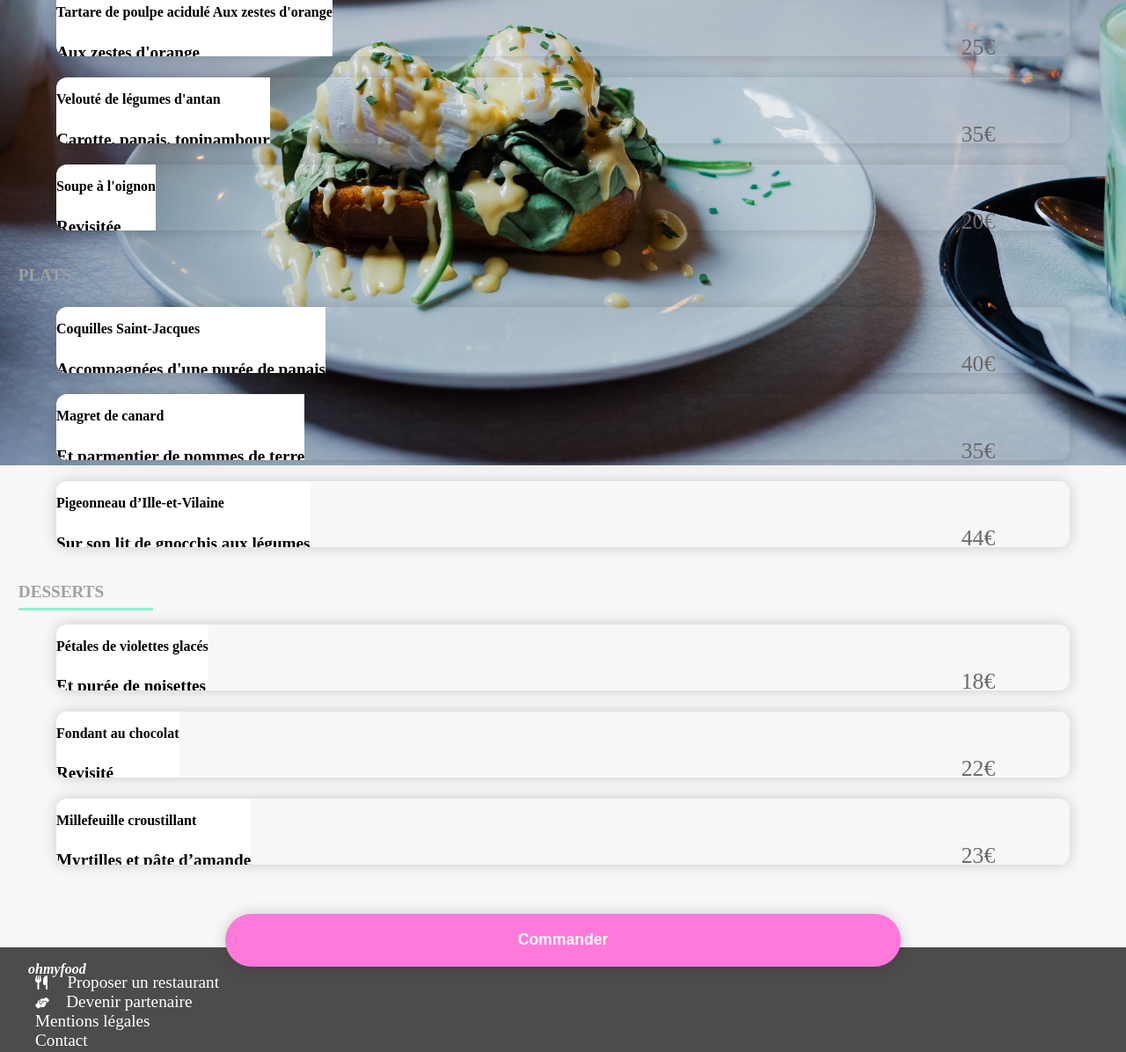
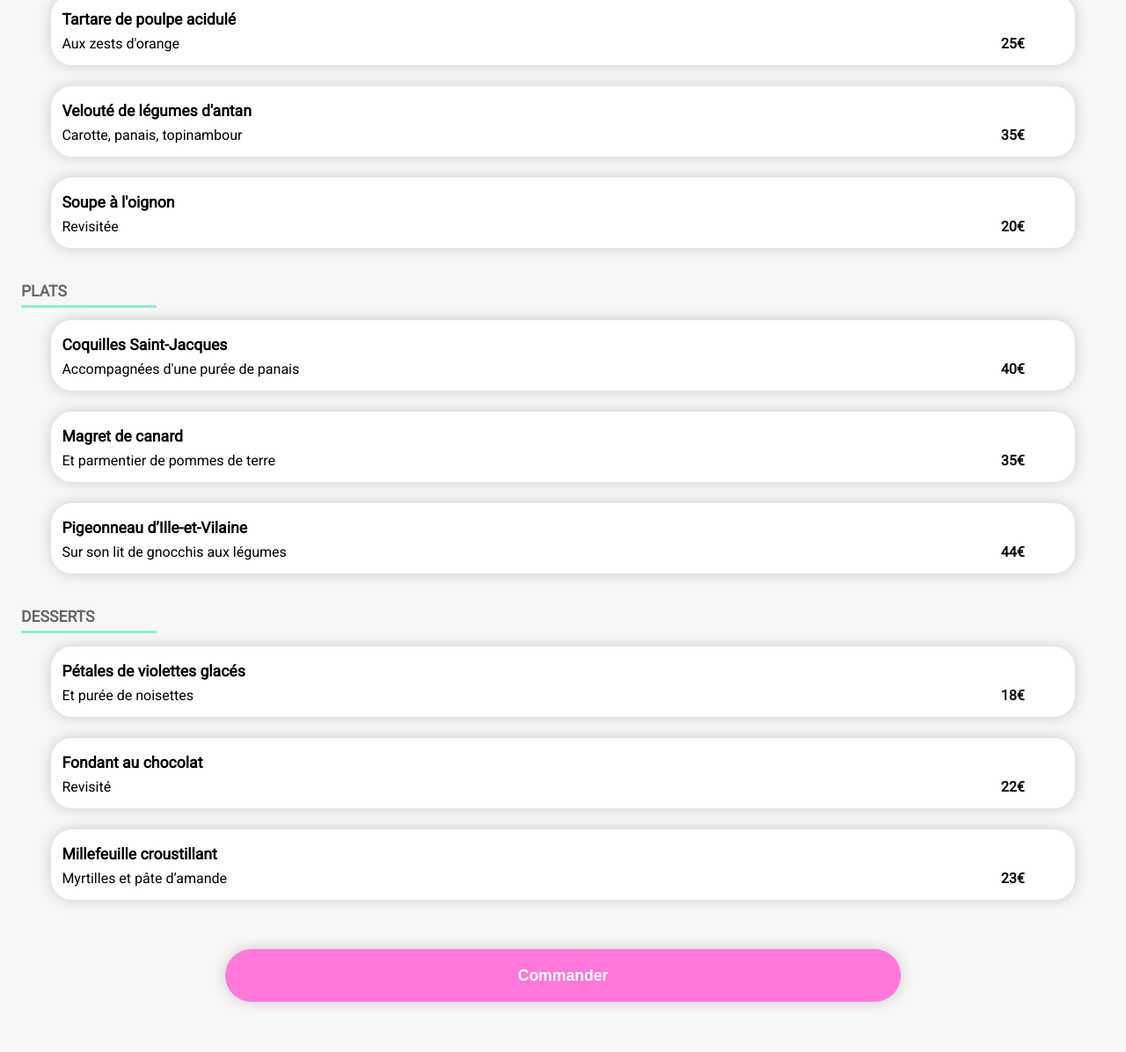
Before and after one commit to FaridBF/FaridBouras_3_22072021, a plain HTML site: page restaurant_1.html in a window 1280 px wide. Shown: the part 512-1708 px from the top of the page at 88% size. Drawn offline with Linux system fonts and the light colour scheme; a web font is replaced by a local one.

Commit message:
WIP restaurant - fonctionnement ok - footer ok reste header et couleur et effets visuels

```diff
--- a/restaurant_1.css
+++ b/restaurant_1.css
@@ -44,6 +44,9 @@ img {
   width: 100%;
   border-top-left-radius: 3rem;
   border-top-right-radius: 3rem;
+  height: 1365px;
+  position: relative;
+  padding-top: 0.5rem;
 }
 
 h1 {
@@ -53,19 +56,23 @@ h1 {
   justify-content: space-between;
   margin-left: 1.5rem;
   font-style: italic;
+  font-family: "Shrikhand";
 }
 
 h2 {
-  color: #a0a0a0;
-  font-size: 1.2rem;
-  margin-left: 1.3rem;
+  color: #686767;
+  font-size: 1.1rem;
+  margin-left: 1.5rem;
   border-bottom: solid 3px #8af1ce;
   padding-bottom: 0.4rem;
   width: 12%;
+  font-family: "Roboto";
 }
 
-h3 {
-  font-size: 1rem;
+.nom_produit {
+  font-size: 1.1rem;
+  font-weight: bold;
+  font-family: "Roboto";
 }
 
 a {
@@ -82,42 +89,32 @@ a {
   display: flex;
   box-shadow: 0 0 1rem #0000002e;
   border-color: white;
-  border-radius: 0.75rem;
-  margin: 0px 0px 1.5rem 0;
+  border-radius: 1.5rem;
+  margin: 0px 0px 1.5rem 0rem;
+  padding-left: 0.8rem;
   width: 90%;
-  height: 75px;
+  height: 80px;
   overflow: hidden;
+  background: white;
 }
 
 .texte {
-  font-size: 1rem;
-  color: black;
   background-color: white;
+  width: 95%;
 }
 
-.texte p {
-  font-size: 1.2rem;
-  margin-top: -1rem;
-}
-
-h4 {
-  font-weight: bold;
-  font-size: 1.2rem;
+.description_produit {
+  font-family: "Roboto";
+  display: flex;
+  justify-content: space-between;
+  align-items: center;
+  margin-top: -0.6rem;
 }
 
 .prix {
-  position: absolute;
-  color: #6b6868;
-  right: 0.5rem;
-  height: 30px;
-  display: flex;
-  align-items: center;
-  min-height: 30px;
-  min-width: 10%;
-  width: 25%;
-  font-size: 1.6rem;
-  justify-content: center;
-  cursor: pointer;
+  color: #0f0f0f;
+  font-size: 1rem;
+  font-weight: bold;
 }
 
 .bouton {
@@ -147,19 +144,21 @@ footer {
   background-color: #4e4b4b;
   color: white;
   margin-top: -3rem;
+  height: auto;
 }
 
-h5 {
-  font-style: italic;
+h3 {
   margin-left: 2rem;
-  padding-top: 1rem;
-  font-size: 1rem;
+  padding-top: 3rem;
+  font-size: 1.6rem;
+  font-family: "Shrikhand";
 }
 
 footer a {
   text-decoration: none;
   color: white;
   font-size: 1.2rem;
+  font-family: "Roboto";
 }
 
 .container {
@@ -169,10 +168,6 @@ footer a {
 .container ul li {
   color: white;
   list-style: none;
-}
-
-ul {
-  margin-top: -2rem;
 }
 
 .icone_restaurant {
--- a/restaurant_1.html
+++ b/restaurant_1.html
@@ -37,25 +37,21 @@
                 <div class="section_2">
                     <div class="entree">
                         <div class="texte">
-                            <h3>Tartare de poulpe acidulé
-                                Aux zestes d'orange</h3>
-                            <span class="prix">25€</i></span>
-                            <h4>Aux zestes d'orange</h4>
-                            <div>pour la deuxi</div>
+                            <p class="nom_produit">Tartare de poulpe acidulé</p>
+                            <p class="description_produit">Aux zests d'orange<span class="prix">25€</i></span></p>
                         </div>
                     </div>
                     <div class="entree">
                         <div class="texte">
-                            <h3>Velouté de légumes d'antan</h3>
-                            <span class="prix">35€</i></span>
-                            <h4>Carotte, panais, topinambour</h4>
+                            <p class="nom_produit">Velouté de légumes d'antan</p>
+                            <p class="description_produit">Carotte, panais, topinambour<span class="prix">35€</i></span>
+                            </p>
                         </div>
                     </div>
                     <div class="entree">
                         <div class="texte">
-                            <h3>Soupe à l'oignon</h3>
-                            <span class="prix">20€</i></span>
-                            <h4>Revisitée</h4>
+                            <p class="nom_produit">Soupe à l'oignon</p>
+                            <p class="description_produit">Revisitée<span class="prix">20€</i></span></p>
                         </div>
                     </div>
                 </div>
@@ -63,23 +59,25 @@
                 <div class="section_2">
                     <div class="entree">
                         <div class="texte">
-                            <h3>Coquilles Saint-Jacques</h3>
-                            <span class="prix">40€</i></span>
-                            <h4>Accompagnées d'une purée de panais</h4>
+                            <p class="nom_produit">Coquilles Saint-Jacques</p>
+                            <p class="description_produit">Accompagnées d'une purée de panais <span
+                                    class="prix">40€</i></span>
+                            </p>
                         </div>
                     </div>
                     <div class="entree">
                         <div class="texte">
-                            <h3>Magret de canard</h3>
-                            <span class="prix">35€</i></span>
-                            <h4>Et parmentier de pommes de terre</h4>
+                            <p class="nom_produit">Magret de canard</p>
+                            <p class="description_produit">Et parmentier de pommes de terre <span
+                                    class="prix">35€</i></span>
+                            </p>
                         </div>
                     </div>
                     <div class="entree">
                         <div class="texte">
-                            <h3>Pigeonneau d’Ille-et-Vilaine</h3>
-                            <span class="prix">44€</i></span>
-                            <h4>Sur son lit de gnocchis aux légumes</h4>
+                            <p class="nom_produit">Pigeonneau d’Ille-et-Vilaine</p>
+                            <p class="description_produit">Sur son lit de gnocchis aux légumes<span
+                                    class="prix">44€</i></span></p>
                         </div>
                     </div>
                 </div>
@@ -87,23 +85,21 @@
                 <div class="section_2">
                     <div class="entree">
                         <div class="texte">
-                            <h3>Pétales de violettes glacés</h3>
-                            <span class="prix">18€</i></span>
-                            <h4>Et purée de noisettes</h4>
+                            <p class="nom_produit">Pétales de violettes glacés</p>
+                            <p class="description_produit">Et purée de noisettes<span class="prix">18€</i></span></p>
                         </div>
                     </div>
                     <div class="entree">
                         <div class="texte">
-                            <h3>Fondant au chocolat</h3>
-                            <span class="prix">22€</i></span>
-                            <h4>Revisité</h4>
+                            <p class="nom_produit">Fondant au chocolat</p>
+                            <p class="description_produit">Revisité<span class="prix">22€</i></span></p>
                         </div>
                     </div>
                     <div class="entree">
                         <div class="texte">
-                            <h3>Millefeuille croustillant</h3>
-                            <span class="prix">23€</i></span>
-                            <h4>Myrtilles et pâte d’amande</h4>
+                            <p class="nom_produit">Millefeuille croustillant</p>
+                            <p class="description_produit">Myrtilles et pâte d’amande<span class="prix">23€</i></span>
+                            </p>
                         </div>
                     </div>
                 </div>
@@ -117,7 +113,7 @@
     <footer>
         <div id="footer-content">
             <div class="container">
-                <h5>ohmyfood</h5>
+                <h3>ohmyfood</h3>
                 <ul>
                     <li><a href="#"><i class="fas fa-utensils icone_restaurant" aria-hidden="true"></i>Proposer
                             un restaurant</a></li>
```
